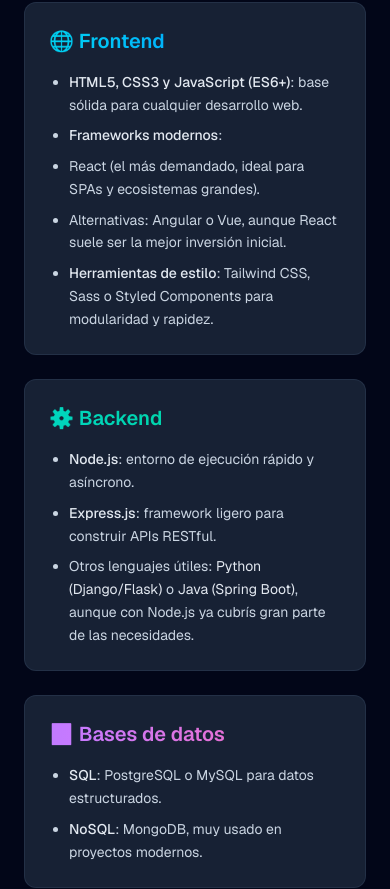
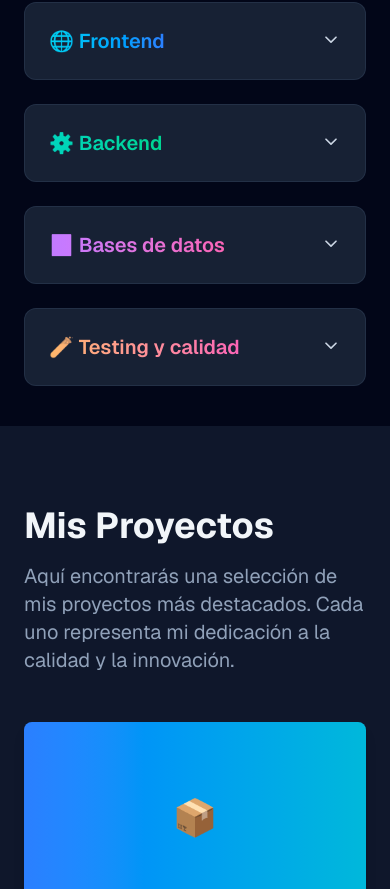
Before and after one commit to emi-silva/PORTFOLIO-EMILIANO-SILVA, a Next.js app: page / in a window 390 px wide. Shown: the part 1855-2744 px from the top of the page. Built offline with nearby package versions, Linux system fonts and the light colour scheme.

Commit message:
feat(ui): convierte listas en badges y hace tarjetas de tecnologías colapsables en mobile

```diff
--- a/src/app/page.tsx
+++ b/src/app/page.tsx
@@ -51,6 +51,79 @@
 ];
 
 export default function Home() {
+  const Badge = ({ label }: { label: string }) => (
+    <span className="px-3 py-1 rounded-full border border-slate-700/60 bg-slate-900/60 text-slate-200 text-xs hover:border-slate-600 hover:bg-slate-900 transition">
+      {label}
+    </span>
+  );
+
+  type CardProps = {
+    title: string;
+    gradient: string;
+    badges: string[];
+    note?: string;
+  };
+
+  const Card = ({ title, gradient, badges, note }: CardProps) => {
+    const [open, setOpen] = useState(false);
+    return (
+      <div className="bg-slate-800/80 hover:bg-slate-800 transition rounded-xl p-6 border border-slate-700/50">
+        <div className="flex items-center justify-between">
+          <h3 className={`text-xl font-semibold bg-clip-text text-transparent ${gradient}`}>{title}</h3>
+          <button
+            className="md:hidden text-slate-300 hover:text-white transition"
+            aria-label={`Alternar ${title}`}
+            onClick={() => setOpen((v) => !v)}
+          >
+            <svg
+              xmlns="http://www.w3.org/2000/svg"
+              viewBox="0 0 24 24"
+              fill="currentColor"
+              className={`h-5 w-5 transition-transform ${open ? 'rotate-180' : ''}`}
+            >
+              <path fillRule="evenodd" d="M12 14.5a1 1 0 0 1-.707-.293l-6-6a1 1 0 1 1 1.414-1.414L12 12.086l5.293-5.293a1 1 0 1 1 1.414 1.414l-6 6A1 1 0 0 1 12 14.5z" clipRule="evenodd" />
+            </svg>
+          </button>
+        </div>
+        <div className={`mt-4 ${open ? 'block' : 'hidden'} md:block`}>
+          <div className="flex flex-wrap gap-2">
+            {badges.map((b) => (
+              <Badge key={b} label={b} />
+            ))}
+          </div>
+          {note ? (
+            <p className="mt-3 text-xs text-slate-400">{note}</p>
+          ) : null}
+        </div>
+      </div>
+    );
+  };
+
+  const frontendBadges = [
+    'HTML5',
+    'CSS3',
+    'JavaScript (ES6+)',
+    'React',
+    'Angular',
+    'Vue',
+    'Tailwind CSS',
+    'Sass',
+    'Styled Components',
+  ];
+
+  const backendBadges = [
+    'Node.js',
+    'Express.js',
+    'Python',
+    'Django',
+    'Flask',
+    'Java',
+    'Spring Boot',
+  ];
+
+  const dbBadges = ['PostgreSQL', 'MySQL', 'MongoDB'];
+  const testBadges = ['Jest', 'Mocha', 'Chai', 'Postman', 'Insomnia', 'ESLint', 'Prettier'];
+
   return (
     <div className="bg-slate-950 relative">
       {/* Fondo de estrellas animadas */}
@@ -130,46 +203,33 @@
           <div className="mt-36">
             <h2 className="text-3xl md:text-4xl font-bold mb-8 text-center bg-linear-to-r from-blue-400 via-purple-400 to-pink-400 bg-clip-text text-transparent">Tecnologías Principales</h2>
             <div className="mt-8 md:mt-12 grid grid-cols-1 md:grid-cols-2 xl:grid-cols-4 gap-6">
-              {/* Frontend */}
-              <div className="bg-slate-800/80 hover:bg-slate-800 transition rounded-xl p-6 border border-slate-700/50">
-                <h3 className="text-xl font-semibold mb-4 bg-linear-to-r from-cyan-400 to-blue-500 bg-clip-text text-transparent">🌐 Frontend</h3>
-                <ul className="space-y-2 text-slate-300 text-sm leading-relaxed list-disc pl-5">
-                  <li><span className="text-slate-200 font-medium">HTML5, CSS3 y JavaScript (ES6+)</span>: base sólida para cualquier desarrollo web.</li>
-                  <li><span className="text-slate-200 font-medium">Frameworks modernos</span>:</li>
-                  <li>React (el más demandado, ideal para SPAs y ecosistemas grandes).</li>
-                  <li>Alternativas: Angular o Vue, aunque React suele ser la mejor inversión inicial.</li>
-                  <li><span className="text-slate-200 font-medium">Herramientas de estilo</span>: Tailwind CSS, Sass o Styled Components para modularidad y rapidez.</li>
-                </ul>
-              </div>
+              <Card
+                title="🌐 Frontend"
+                gradient="bg-linear-to-r from-cyan-400 to-blue-500"
+                badges={frontendBadges}
+                note="Base sólida para web; React suele ser la mejor inversión inicial."
+              />
 
-              {/* Backend */}
-              <div className="bg-slate-800/80 hover:bg-slate-800 transition rounded-xl p-6 border border-slate-700/50">
-                <h3 className="text-xl font-semibold mb-4 bg-linear-to-r from-teal-400 to-emerald-400 bg-clip-text text-transparent">⚙️ Backend</h3>
-                <ul className="space-y-2 text-slate-300 text-sm leading-relaxed list-disc pl-5">
-                  <li><span className="text-slate-200 font-medium">Node.js</span>: entorno de ejecución rápido y asíncrono.</li>
-                  <li><span className="text-slate-200 font-medium">Express.js</span>: framework ligero para construir APIs RESTful.</li>
-                  <li>Otros lenguajes útiles: <span className="text-slate-200">Python (Django/Flask)</span> o <span className="text-slate-200">Java (Spring Boot)</span>, aunque con Node.js ya cubrís gran parte de las necesidades.</li>
-                </ul>
-              </div>
+              <Card
+                title="⚙️ Backend"
+                gradient="bg-linear-to-r from-teal-400 to-emerald-400"
+                badges={backendBadges}
+                note="Node.js y Express para APIs; Python/Java como alternativas."
+              />
 
-              {/* Bases de datos */}
-              <div className="bg-slate-800/80 hover:bg-slate-800 transition rounded-xl p-6 border border-slate-700/50">
-                <h3 className="text-xl font-semibold mb-4 bg-linear-to-r from-purple-400 to-pink-400 bg-clip-text text-transparent">🗄️ Bases de datos</h3>
-                <ul className="space-y-2 text-slate-300 text-sm leading-relaxed list-disc pl-5">
-                  <li><span className="text-slate-200 font-medium">SQL</span>: PostgreSQL o MySQL para datos estructurados.</li>
-                  <li><span className="text-slate-200 font-medium">NoSQL</span>: MongoDB, muy usado en proyectos modernos.</li>
-                </ul>
-              </div>
+              <Card
+                title="🗄️ Bases de datos"
+                gradient="bg-linear-to-r from-purple-400 to-pink-400"
+                badges={dbBadges}
+                note="SQL (PostgreSQL/MySQL) y NoSQL (MongoDB)."
+              />
 
-              {/* Testing y calidad */}
-              <div className="bg-slate-800/80 hover:bg-slate-800 transition rounded-xl p-6 border border-slate-700/50">
-                <h3 className="text-xl font-semibold mb-4 bg-linear-to-r from-orange-300 to-pink-400 bg-clip-text text-transparent">🧪 Testing y calidad</h3>
-                <ul className="space-y-2 text-slate-300 text-sm leading-relaxed list-disc pl-5">
-                  <li><span className="text-slate-200 font-medium">Jest / Mocha / Chai</span>: pruebas unitarias y de integración.</li>
-                  <li><span className="text-slate-200 font-medium">Postman / Insomnia</span>: testeo de APIs.</li>
-                  <li><span className="text-slate-200 font-medium">ESLint / Prettier</span>: mantener código limpio y consistente.</li>
-                </ul>
-              </div>
+              <Card
+                title="🧪 Testing y calidad"
+                gradient="bg-linear-to-r from-orange-300 to-pink-400"
+                badges={testBadges}
+                note="Pruebas, testeo de APIs y estilo consistente."
+              />
             </div>
           </div>
         </div>
```
